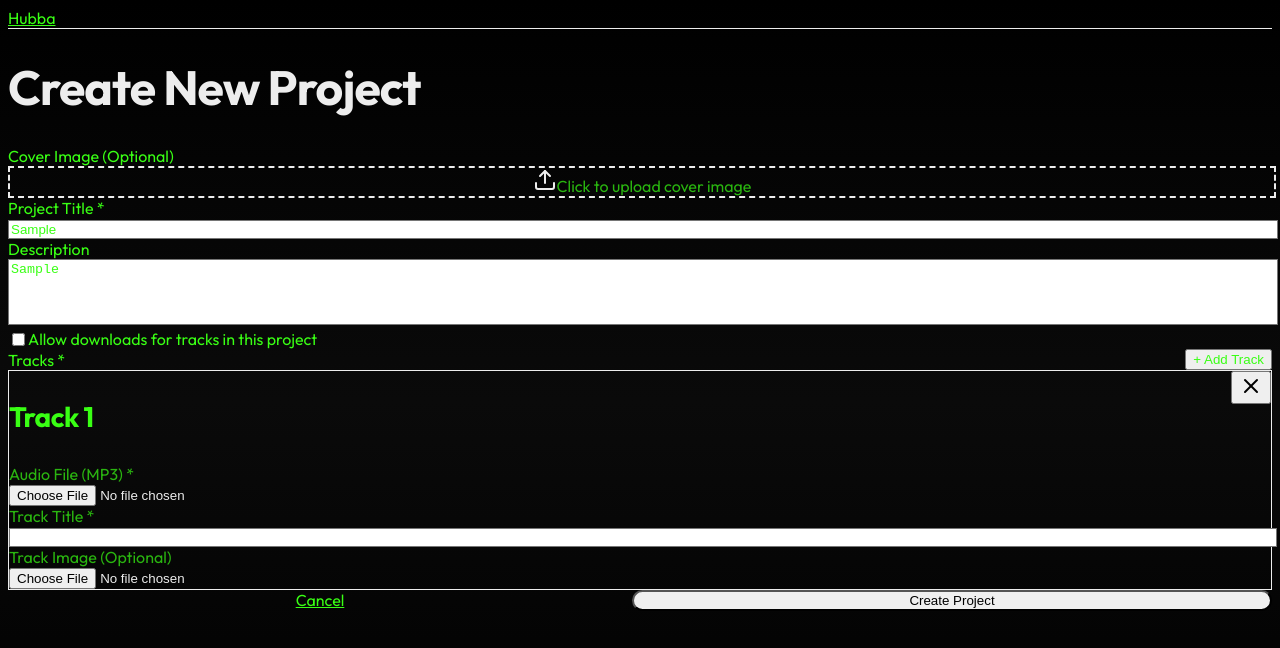
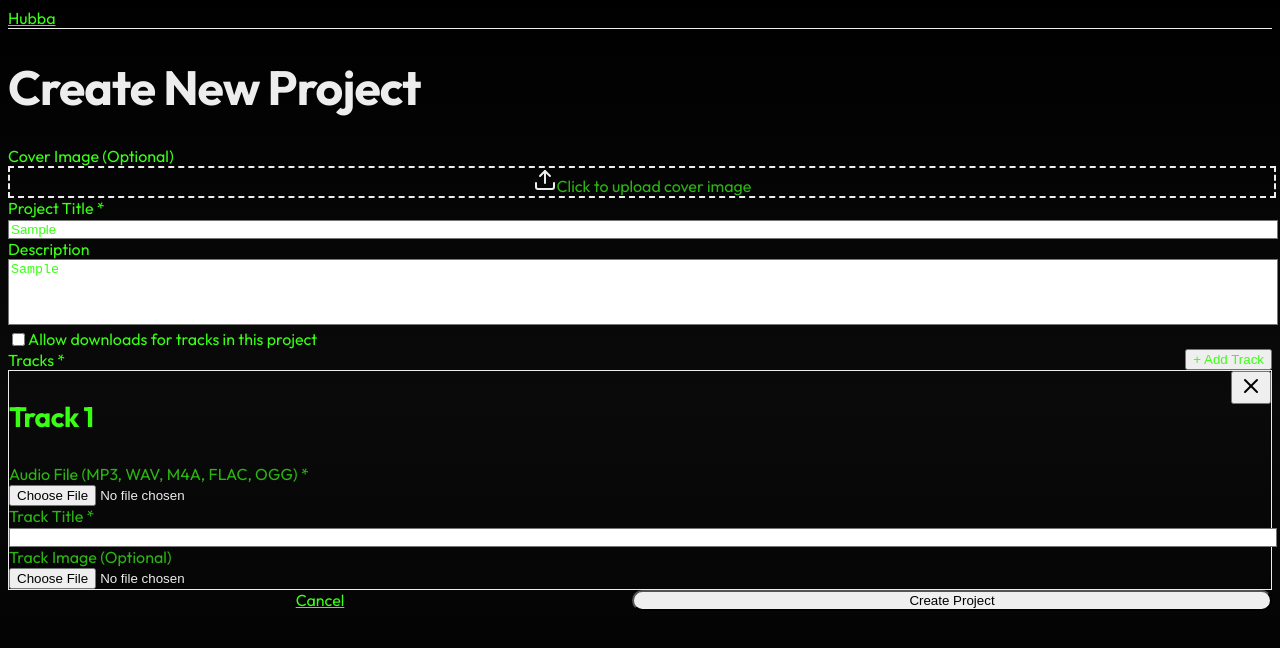
Before and after one commit to shayastark/demo, a Next.js app: page /dashboard/projects/new in a window 1280 px wide. Both pictures are taken after typing "Sample", "Sample" into the empty fields and a click on the button "+ Add Track". Shown: the top 648 px of the page. Built offline with nearby package versions, Linux system fonts and the light colour scheme; no server answers.

Commit message:
allow additional file formats for user uploads

```diff
--- a/components/NewProjectPage.tsx
+++ b/components/NewProjectPage.tsx
@@ -288,10 +288,10 @@ export default function NewProjectPage() {
 
                     <div className="space-y-3">
                       <div>
-                        <label className="block text-xs text-neon-green opacity-70 mb-1">Audio File (MP3) *</label>
+                        <label className="block text-xs text-neon-green opacity-70 mb-1">Audio File (MP3, WAV, M4A, FLAC, OGG) *</label>
                         <input
                           type="file"
-                          accept="audio/mpeg,audio/mp3"
+                          accept="audio/mpeg,audio/mp3,audio/wav,audio/wave,audio/x-wav,audio/mp4,audio/x-m4a,audio/aac,audio/flac,audio/ogg,.mp3,.wav,.m4a,.aac,.flac,.ogg"
                           onChange={(e) => {
                             const file = e.target.files?.[0]
                             if (file) handleTrackFileChange(index, file)
--- a/components/ProjectDetailPage.tsx
+++ b/components/ProjectDetailPage.tsx
@@ -1438,10 +1438,10 @@ export default function ProjectDetailPage({ projectId }: ProjectDetailPageProps)
 
                     <div className="space-y-3">
                       <div>
-                        <label className="block text-xs text-neon-green opacity-70 mb-1">Audio File (MP3) *</label>
+                        <label className="block text-xs text-neon-green opacity-70 mb-1">Audio File (MP3, WAV, M4A, FLAC, OGG) *</label>
                         <input
                           type="file"
-                          accept="audio/mpeg,audio/mp3"
+                          accept="audio/mpeg,audio/mp3,audio/wav,audio/wave,audio/x-wav,audio/mp4,audio/x-m4a,audio/aac,audio/flac,audio/ogg,.mp3,.wav,.m4a,.aac,.flac,.ogg"
                           onChange={(e) => {
                             const file = e.target.files?.[0]
                             if (file) handleNewTrackFileChange(index, file)
```
Also changed, not shown: 1 other file (tests, documents, lock files or other folders).
